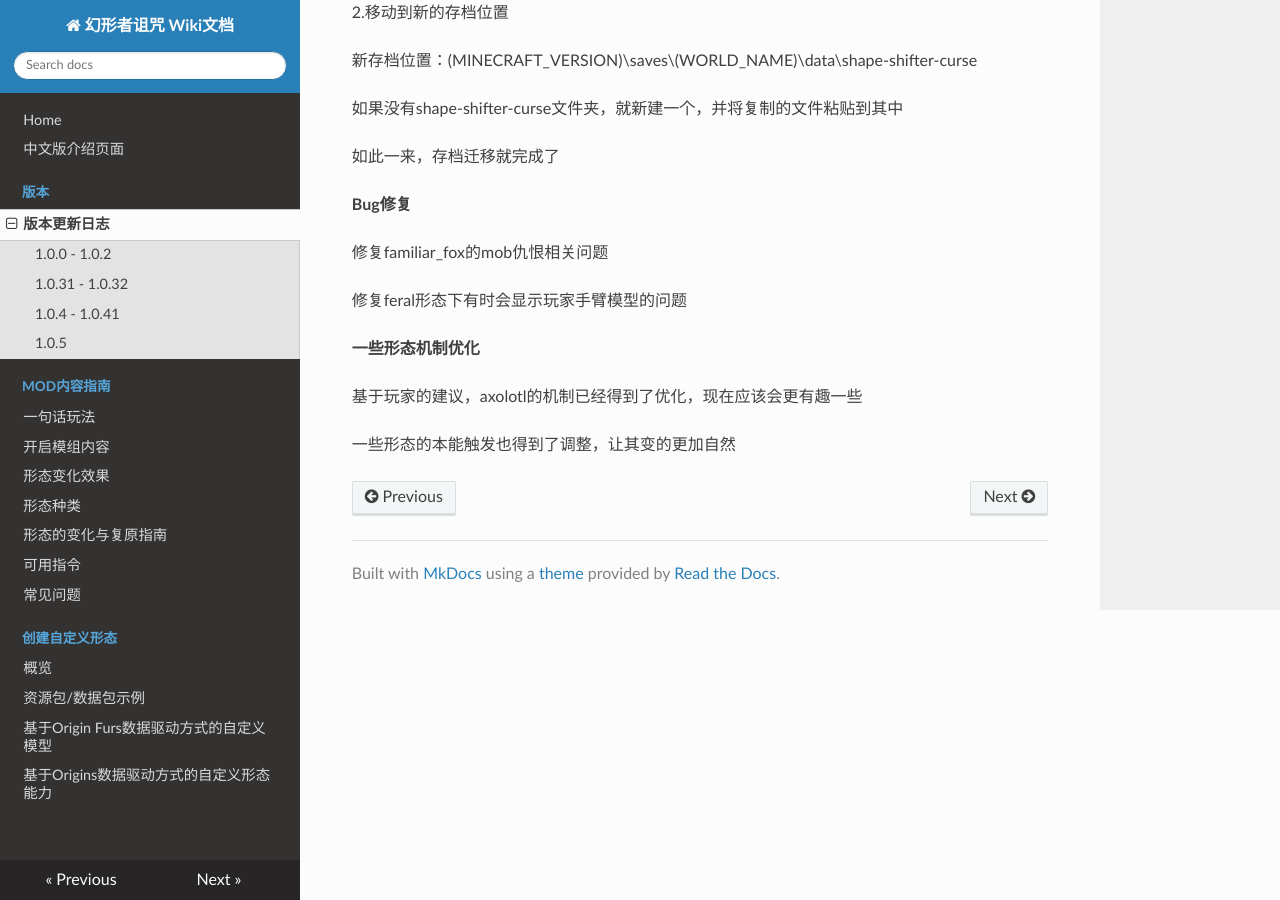
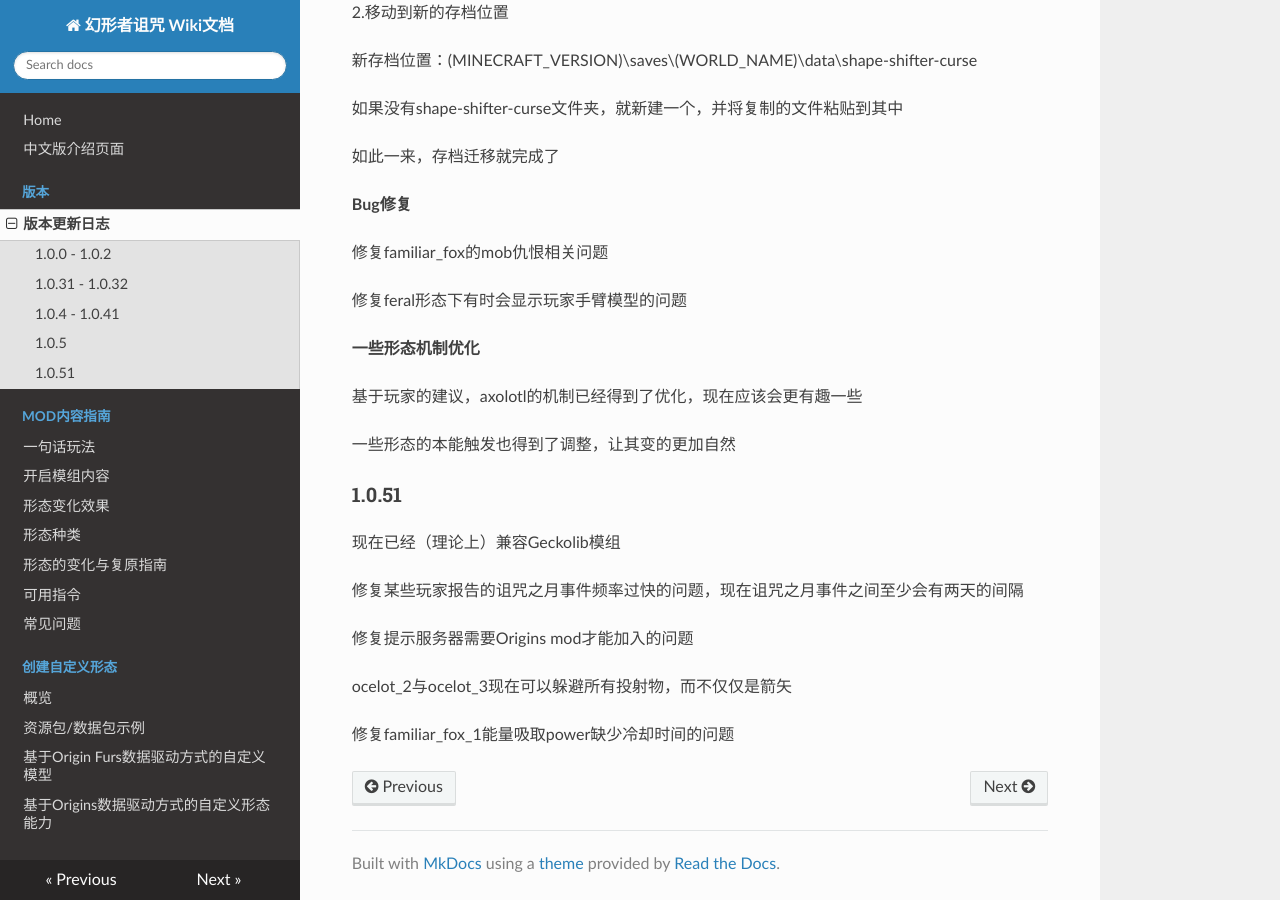
Before and after one commit to onixary/ssc_wiki, an MkDocs documentation site: the page built from docs/update_log/update_log.md, in a window 1280 px wide and 900 px high, scrolled down 1423 px. Built offline with MkDocs 1.6.1, drawn with Linux system fonts in a browser that asks for light colours; nearby versions of some CDN libraries.

Commit message:
update_log更新

```diff
--- a/docs/update_log/update_log.md
+++ b/docs/update_log/update_log.md
@@ -67,3 +67,15 @@ image
 基于玩家的建议，axolotl的机制已经得到了优化，现在应该会更有趣一些
 
 一些形态的本能触发也得到了调整，让其变的更加自然
+
+### 1\.0.51
+
+现在已经（理论上）兼容Geckolib模组
+
+修复某些玩家报告的诅咒之月事件频率过快的问题，现在诅咒之月事件之间至少会有两天的间隔
+
+修复提示服务器需要Origins mod才能加入的问题
+
+ocelot_2与ocelot_3现在可以躲避所有投射物，而不仅仅是箭矢
+
+修复familiar_fox_1能量吸取power缺少冷却时间的问题
```
